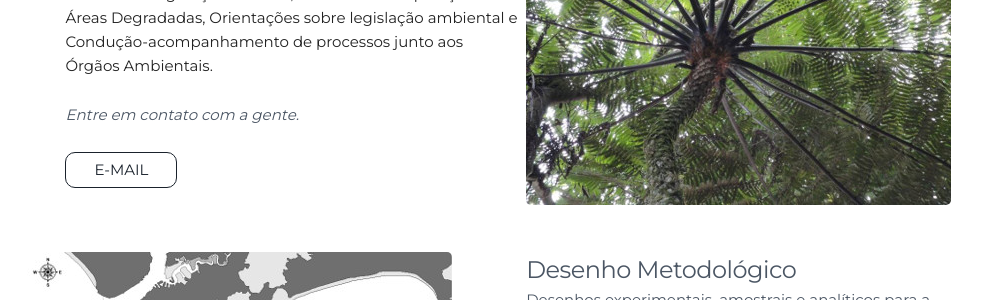
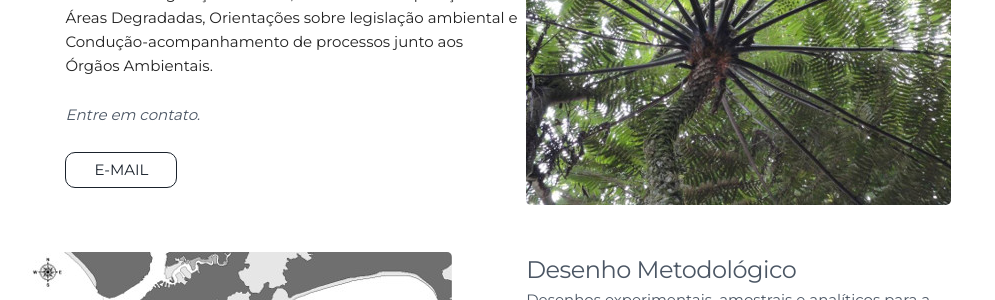
Before and after one commit to leroy1977/eQ1, a Jekyll site: the page built from index.html, in a window 1280 px wide and 900 px high, scrolled down 1784 px. Shown: the part 155-455 px from the top of the window, without its empty margins (133-1128 px from the left). Built offline with Jekyll 4.4.1, drawn with Linux system fonts in a browser that asks for light colours.

Commit message:
Update projects.html

```diff
--- a/_includes/projects.html
+++ b/_includes/projects.html
@@ -10,8 +10,7 @@
       <h5> Licenciamento, Recuperação e Compensação Ambiental </h5>
       <!--<li> Aplicação: estudos ambientais em processos de licenciamento; planos de manejo, programas ambientais para planos diretores.</li> -->
       <p>Avaliação ambiental preliminar e estudos de viabilidade, Laudos de Vegetação e Fauna, Planos de Recuperação de Áreas Degradadas, Orientações sobre legislação ambiental e Condução-acompanhamento de processos junto aos Órgãos Ambientais. </p>
-      <p> <i> <font color= #4B5664> Entre em contato com a gente. </i> </p>
-      <a class="project-link" href="mailto:{{site.email}}">E-MAIL</a>
+      <p> <i> <font color= #4B5664> Entre em contato. </i> </p> <a class="project-link" href="mailto:{{site.email}}">E-MAIL</a>
     </div>
   </div>
   <div class="row user-projects">
```
